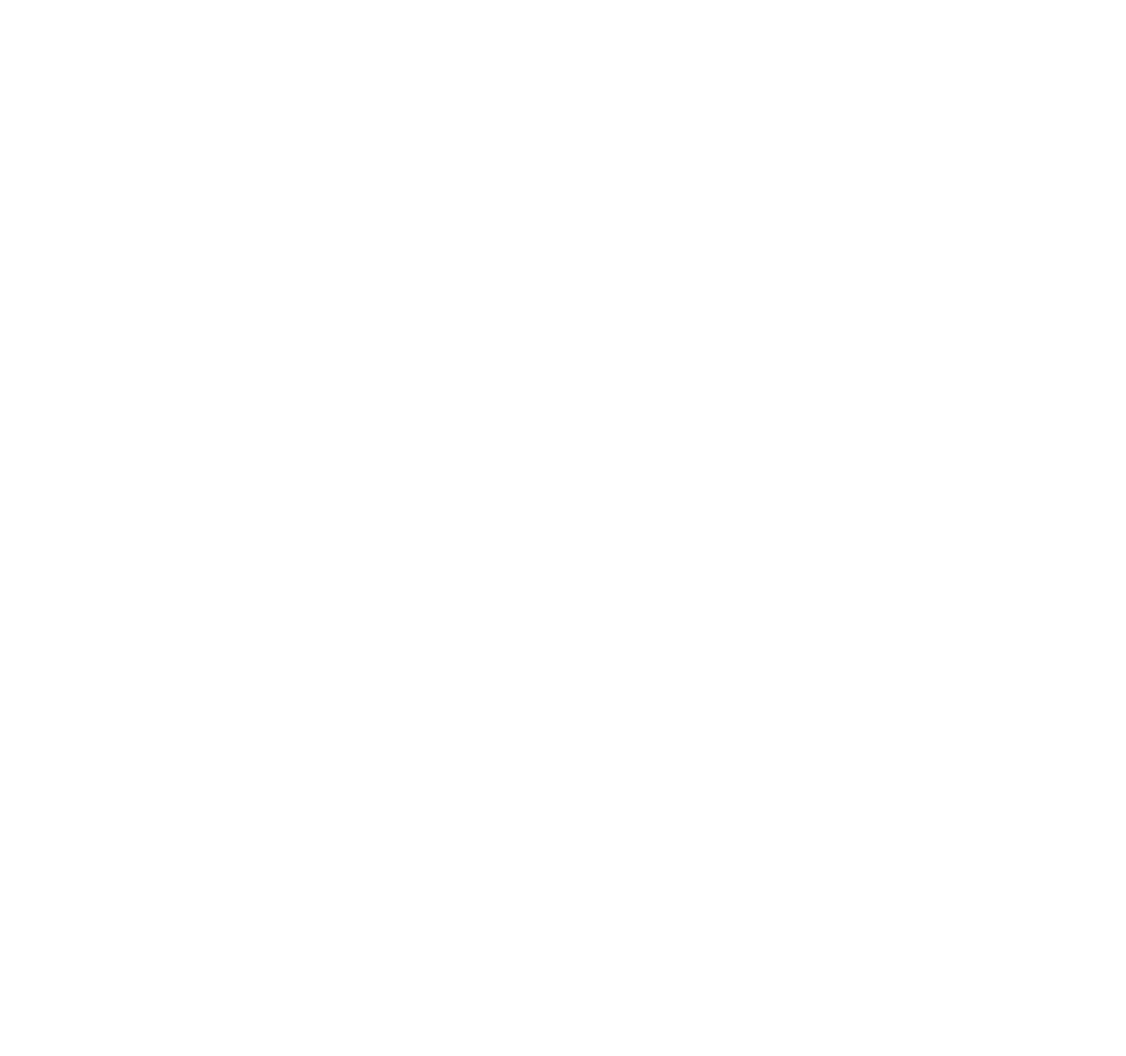
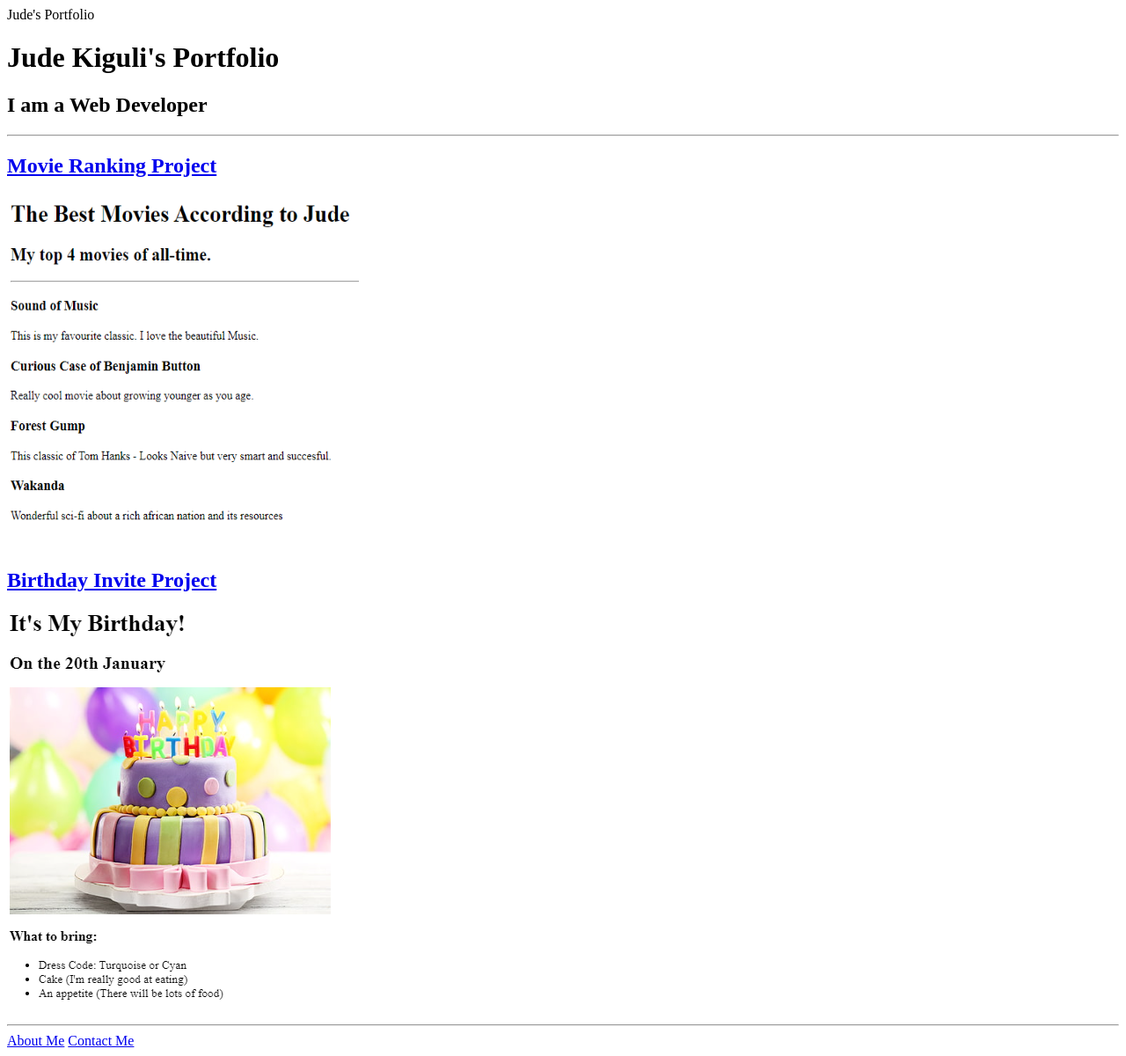
Before and after one commit to 342jude/html-Jude_portfolio, a plain HTML site: page index.html in a window 1280 px wide. Shown: the whole page at 88% size. Before the commit the page ends 800 px from the top, so only its background shows below. Drawn offline with Linux system fonts and the light colour scheme.

Commit message:
Add files via upload

```diff
--- a/index.html
+++ b/index.html
@@ -13,3 +13,23 @@ HINT for TODO 6: You can use the height attribute set to 200 to make the image s
 https://developer.mozilla.org/en-US/docs/Web/HTML/Element/img#attr-height -->
 
 <!-- TODO 7: Add the Contact Me and About Me page links -->
+<!DOCTYPE html>
+<html lang="en">
+<head>
+    <meta charset="UTF-8">
+    <meta name="viewport" content="width=device-width, initial-scale=1.0">
+    <titl>Jude's Portfolio</titl></title>
+</head>
+<body>
+    <h1>Jude Kiguli's Portfolio</h1>
+    <h2> I am a Web Developer</h2>
+    <hr/>
+    <h2><a href="./public/movie-ranking.html"><b>Movie Ranking Project</b></a></h2>
+    <img src="./assets/images/movie-ranking.png" height="400" width="400" alt="top 4 movies for jude"/>
+    <h2><a href="./public/birthday-invite.html"><b>Birthday Invite Project</a></b></h2>
+    <img src="./assets/images/birthday-invite.png" alt="Birthday image" />
+    <hr/>
+    <a href="./public/about.html">About Me</a>
+    <a href="./public/contact.html">Contact Me</a>
+</body>
+</html>
```
